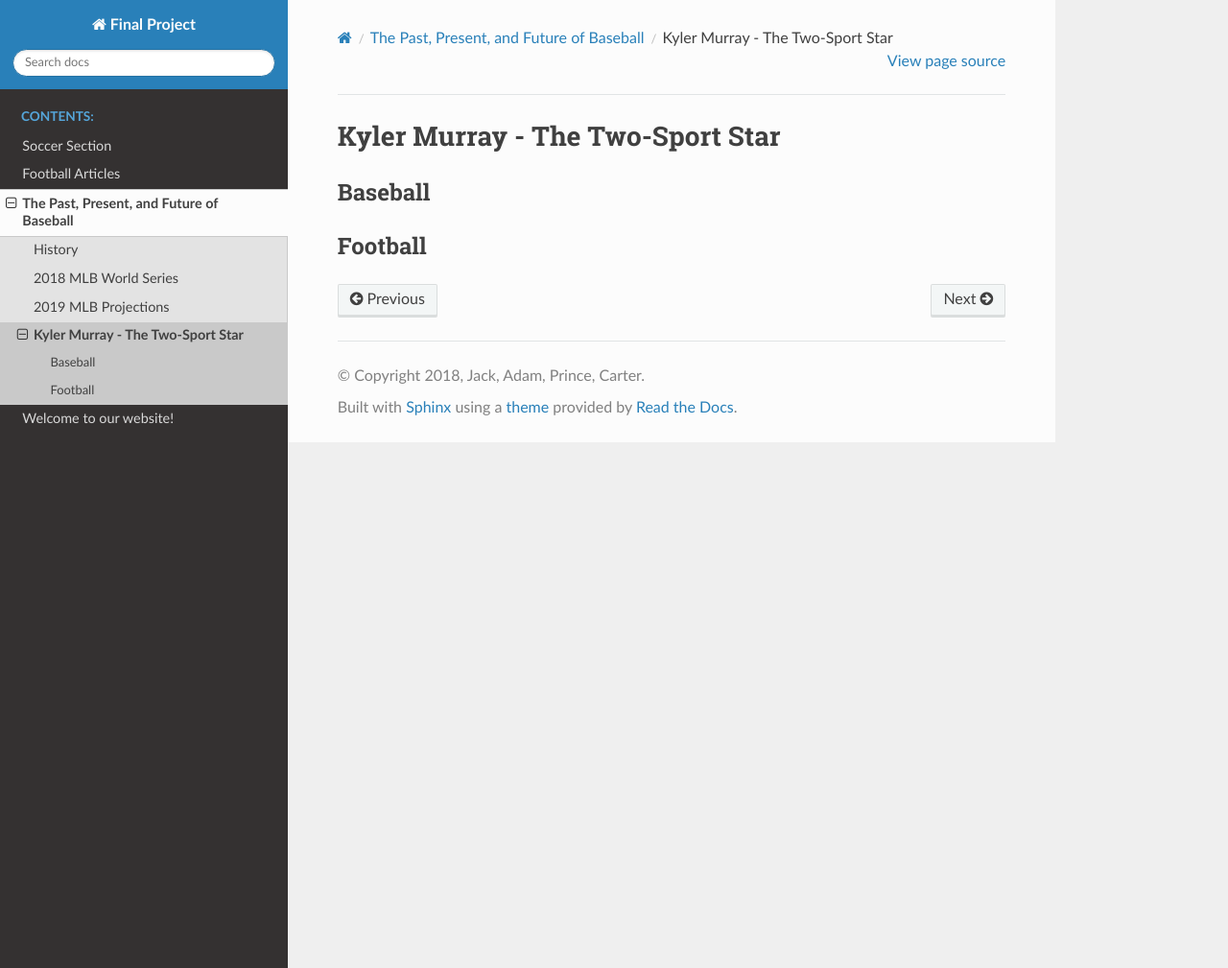
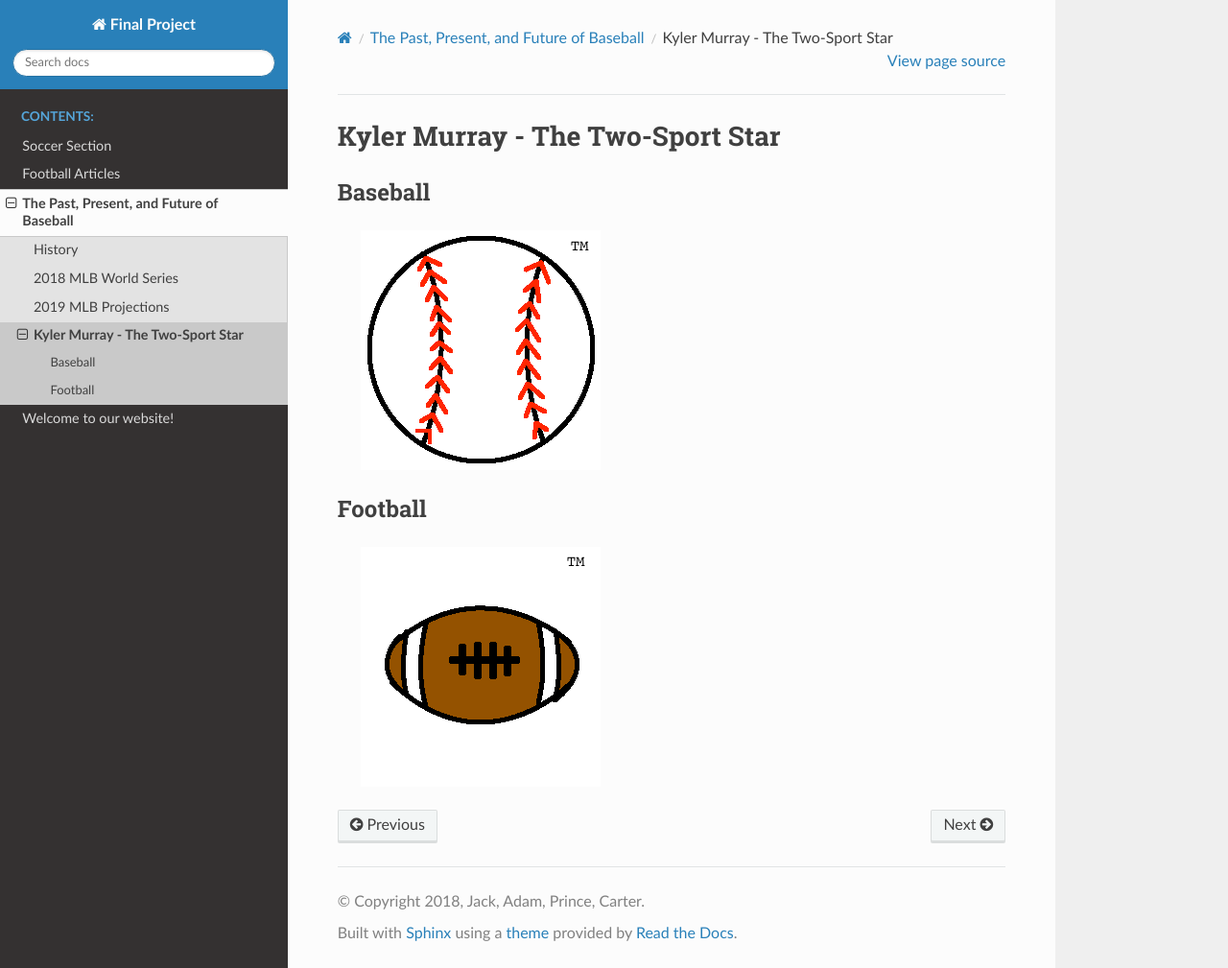
Before and after one commit to jarndt4/sports_final_project, a Sphinx documentation site: the page built from source/baseball/04kyler_murray/04kyler_murray.rst, in a window 1280 px wide and 1009 px high. Shown: the whole window at 96% size. Built offline with Sphinx 7.4.7 and the Read the Docs theme 2.0.0, drawn with Linux system fonts in a browser that asks for light colours.

Commit message:
2/4 finished

```diff
--- a/source/baseball/02world_series/02world_series.rst
+++ b/source/baseball/02world_series/02world_series.rst
@@ -51,6 +51,8 @@ Game Scores:
 
       * The game ended when Max Muncy hit a *walk-off home run* in the *18th inning*!
 
+         .. image:: muncy.png
+
 * **Game 4:**
 
    * Boston Red Sox: 9
--- a/source/baseball/04kyler_murray/04kyler_murray.rst
+++ b/source/baseball/04kyler_murray/04kyler_murray.rst
@@ -3,6 +3,9 @@ Kyler Murray - The Two-Sport Star
 
 Baseball
 --------
+   .. image:: baseball.png
 
 Football
 --------
+
+   .. image:: football.png
```
Also changed, not shown: source/baseball/02world_series/muncy.png (added), source/baseball/04kyler_murray/baseball.png (added), source/baseball/04kyler_murray/football.png (added), 5 other files.
